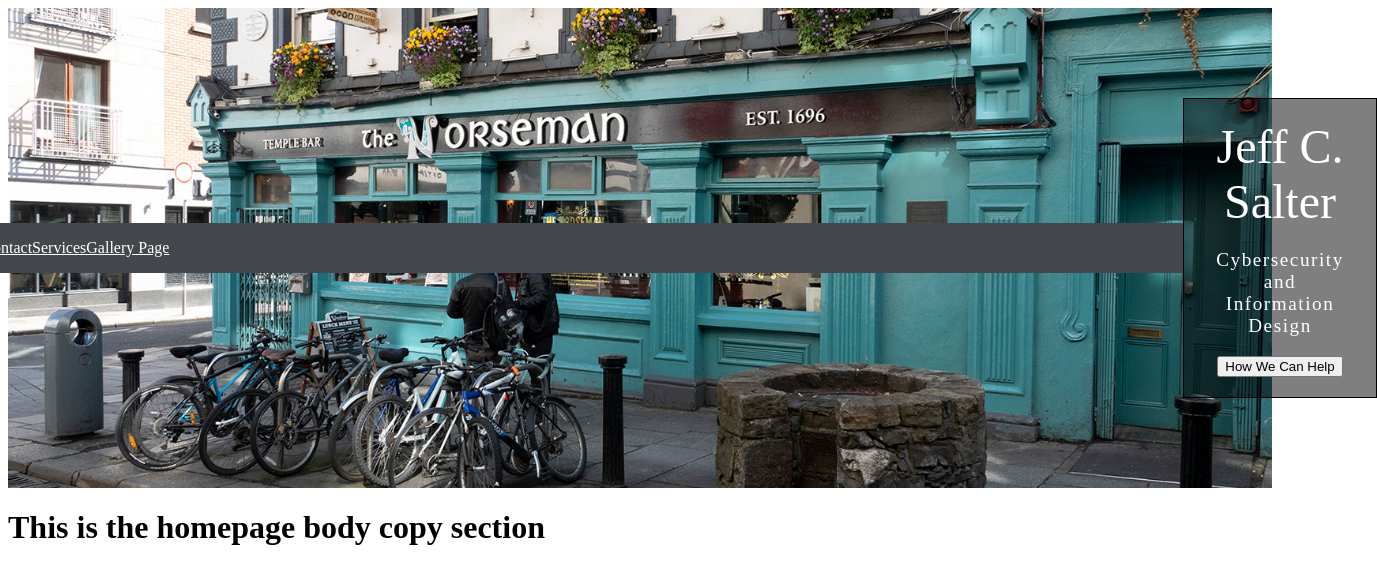
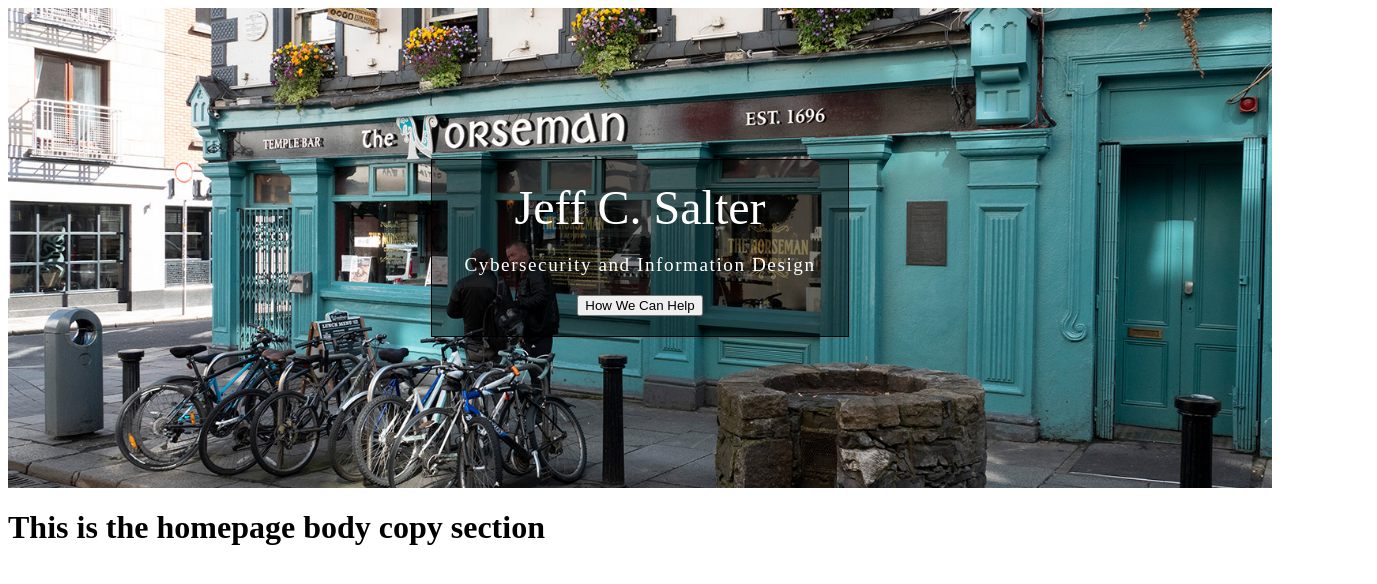
Before and after one commit to 007-jcs/jcsalter, a Gatsby site: page / in a window 1280 px wide. Shown: the whole page, 1377 px wide, since content can reach past the window. Built offline with nearby package versions, Linux system fonts and the light colour scheme; Gatsby itself is replaced by a stand-in of ours.

Commit message:
Update header.js

```diff
--- a/src/components/header.js
+++ b/src/components/header.js
@@ -1,5 +1,5 @@
 import React from 'react'
-import Topnav from "./topnav"
+
 import * as heroStyles from "./hero.module.css"
 import { navigate } from "gatsby"
 
@@ -7,7 +7,7 @@ const Header = () => {
   return (
     <header className={heroStyles.hero} >
        <div>
-       <Topnav />
+
        </div>
        <div className={heroStyles.heroContainer}>
         <div className={heroStyles.heroInfo}>
```
